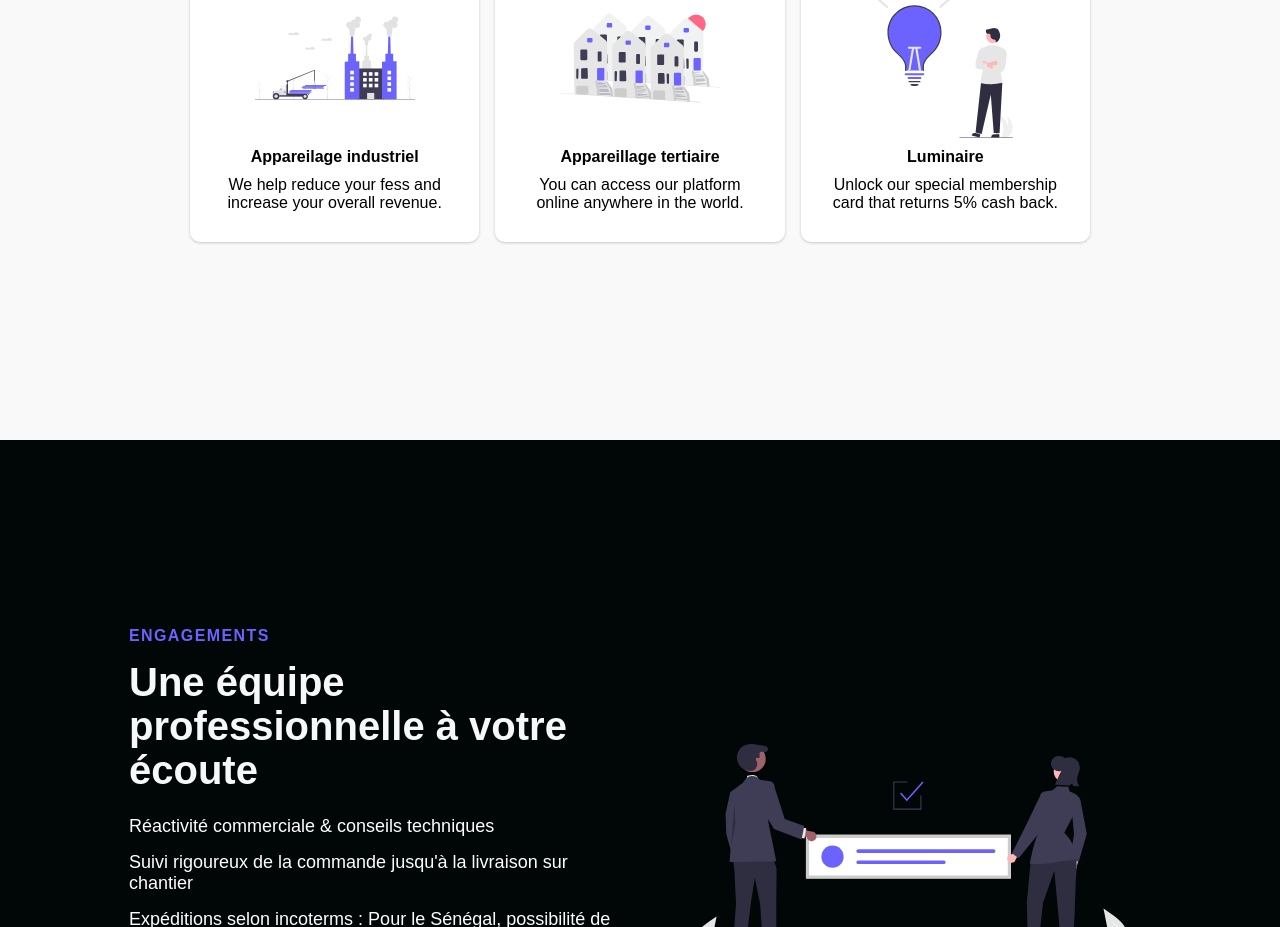
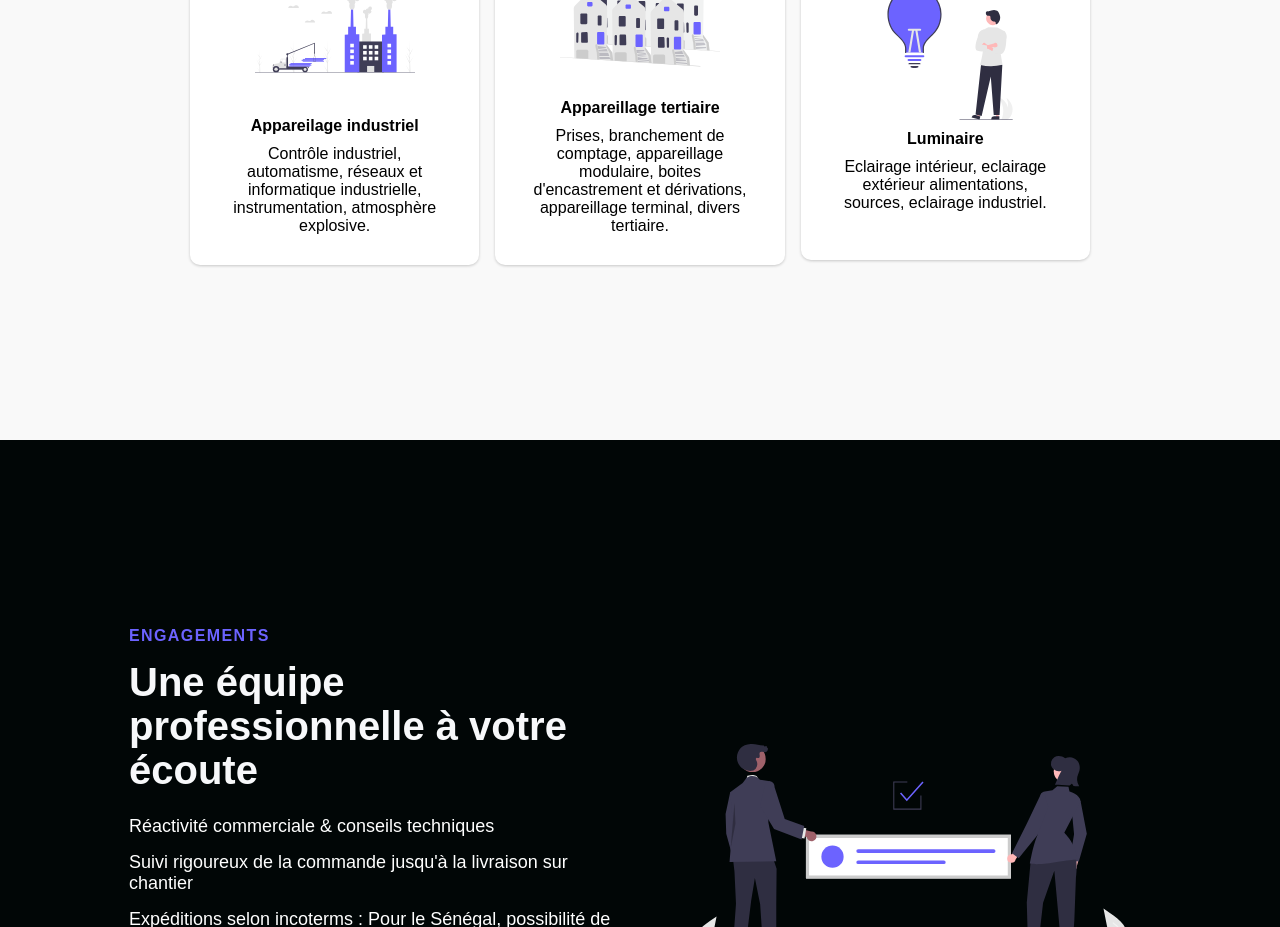
Before and after one commit to YayaDiallo/bowal-international, a React (Create React App) app: page / in a window 1280 px wide. Shown: the part 2880-3807 px from the top of the page. Built offline with nearby package versions, Linux system fonts and the light colour scheme; a web font is replaced by a local one.

Commit message:
fix: update text product

```diff
--- a/src/components/Products/index.jsx
+++ b/src/components/Products/index.jsx
@@ -21,21 +21,26 @@ function Products() {
           <ProductsIcon src={Icon1} />
           <ProductsH2>Appareilage industriel</ProductsH2>
           <ProductsP>
-            We help reduce your fess and increase your overall revenue.
+            Contrôle industriel, automatisme, réseaux et informatique
+            industrielle, instrumentation, atmosphère explosive.
           </ProductsP>
         </ProductsCard>
         <ProductsCard>
           <ProductsIcon src={Icon2} />
           <ProductsH2>Appareillage tertiaire</ProductsH2>
           <ProductsP>
-            You can access our platform online anywhere in the world.
+            Prises, branchement de comptage, appareillage modulaire, boites
+            d'encastrement et dérivations, appareillage terminal, divers
+            tertiaire.
           </ProductsP>
         </ProductsCard>
         <ProductsCard>
           <ProductsIcon src={Icon3} />
           <ProductsH2>Luminaire</ProductsH2>
           <ProductsP>
-            Unlock our special membership card that returns 5% cash back.
+            Eclairage intérieur, eclairage extérieur alimentations, sources,
+            eclairage industriel. <br />
+            <br />
           </ProductsP>
         </ProductsCard>
       </ProductsWrapper>
```
